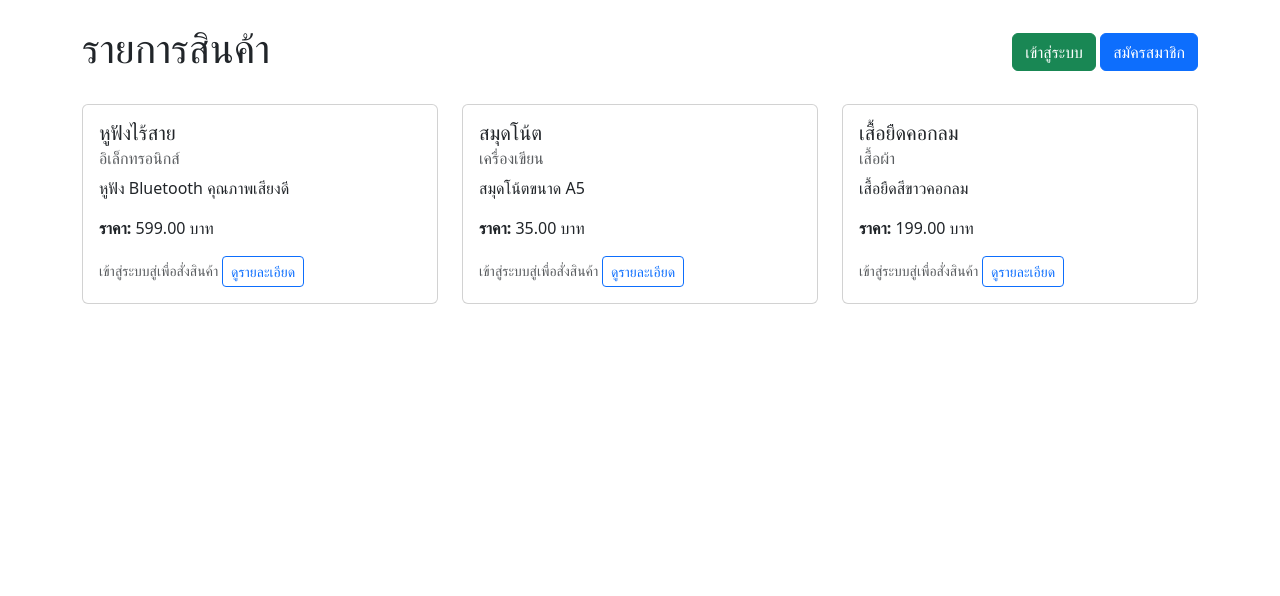
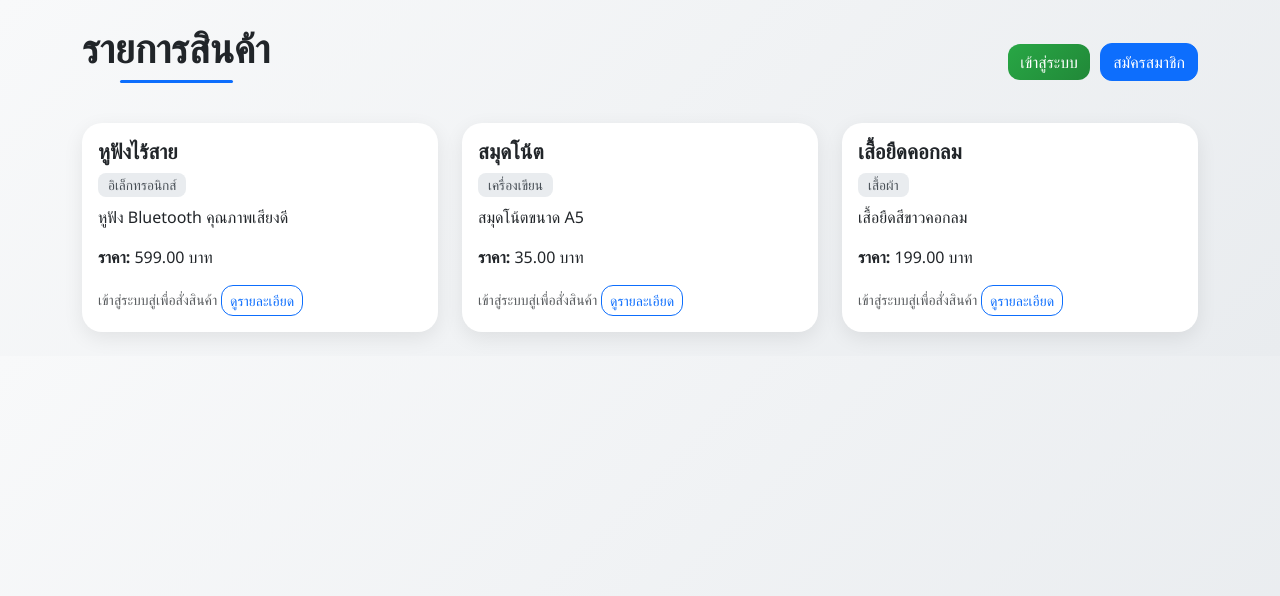
Before and after one commit to Pxlsnt/kk, a PHP site: page /test.php in a window 1280 px wide. Shown: the top 596 px of the page. Run offline with PHP 8.4, Linux system fonts and the light colour scheme; data comes from the database, SQL or seed files in the repository; both versions use the stored data as it was after the commit.

Commit message:
Add files via upload

```diff
--- a/product_detail.php
+++ b/product_detail.php
@@ -13,7 +13,7 @@ $product = $stmt->fetch(PDO::FETCH_ASSOC);
 $isLoggedIn = isset($_SESSION['user_id']);
 
 if(!isset($_GET['id'])){
-    header('Location: test_index.php');
+    header('Location: test.php');
     exit();
 }
 
@@ -28,7 +28,7 @@ if(!isset($_GET['id'])){
 </head>
 
 <body class="container mt-4">
-    <a href="test_index.php" class="btn btn-secondary mb-3">← กลับหน้ารายการสินค้า</a>
+    <a href="test.php" class="btn btn-secondary mb-3">← กลับหน้ารายการสินค้า</a>
     <div class="card">
         <div class="card-body">
             <h3 class="card-title"><?= htmlspecialchars($product['product_name']) ?></h3>
--- a/test.php
+++ b/test.php
@@ -20,6 +20,92 @@ $products = $stmt->fetchAll(PDO::FETCH_ASSOC);
     <meta name="viewport" content="width=device-width, initial-scale=1.0">
     <title>หน้าหลัก</title>
     <link rel="stylesheet" href="https://cdn.jsdelivr.net/npm/bootstrap@5.3.7/dist/css/bootstrap.min.css">
+    <style>
+    body {
+        background: linear-gradient(135deg, #f8f9fa, #e9ecef);
+        font-family: "Segoe UI", Tahoma, Geneva, Verdana, sans-serif;
+    }
+
+    h1 {
+        font-weight: bold;
+        color: #212529;
+        position: relative;
+        display: inline-block;
+        padding-bottom: 8px;
+    }
+
+    h1::after {
+        content: "";
+        display: block;
+        width: 60%;
+        height: 3px;
+        background: #0d6efd;
+        margin: 8px auto 0;
+        border-radius: 5px;
+    }
+
+    .card {
+        border: none;
+        border-radius: 20px;
+        background: #ffffff;
+        box-shadow: 0 6px 20px rgba(0, 0, 0, 0.08);
+        transition: all 0.3s ease-in-out;
+    }
+
+    .card:hover {
+        transform: translateY(-8px);
+        box-shadow: 0 12px 30px rgba(0, 0, 0, 0.12);
+    }
+
+    .card-title {
+        font-size: 1.3rem;
+        font-weight: 600;
+        color: #212529;
+    }
+
+    .card-subtitle {
+        font-size: 0.85rem;
+        margin-bottom: 12px;
+    }
+
+    .card-subtitle.text-muted {
+        background: #e9ecef;
+        color: #495057 !important;
+        padding: 4px 10px;
+        border-radius: 8px;
+        display: inline-block;
+    }
+
+    .btn {
+        border-radius: 12px;
+        font-weight: 500;
+        transition: all 0.25s ease;
+    }
+
+    .btn-success {
+        background: linear-gradient(135deg, #28a745, #218838);
+        border: none;
+    }
+
+    .btn-success:hover {
+        background: linear-gradient(135deg, #218838, #1e7e34);
+    }
+
+    .btn-outline-primary {
+        border-radius: 12px;
+        font-weight: 500;
+        transition: all 0.25s ease;
+    }
+
+    .btn-outline-primary:hover {
+        background: #0d6efd;
+        color: #fff;
+    }
+
+    .d-flex a {
+        margin-left: 6px;
+    }
+</style>
 </head>
 
 <body class="container mt-4">
```
Also changed, not shown: index.php (+65 -7 lines), users.php (+8 -8 lines), online_shop.sql (line endings or trailing spaces).
